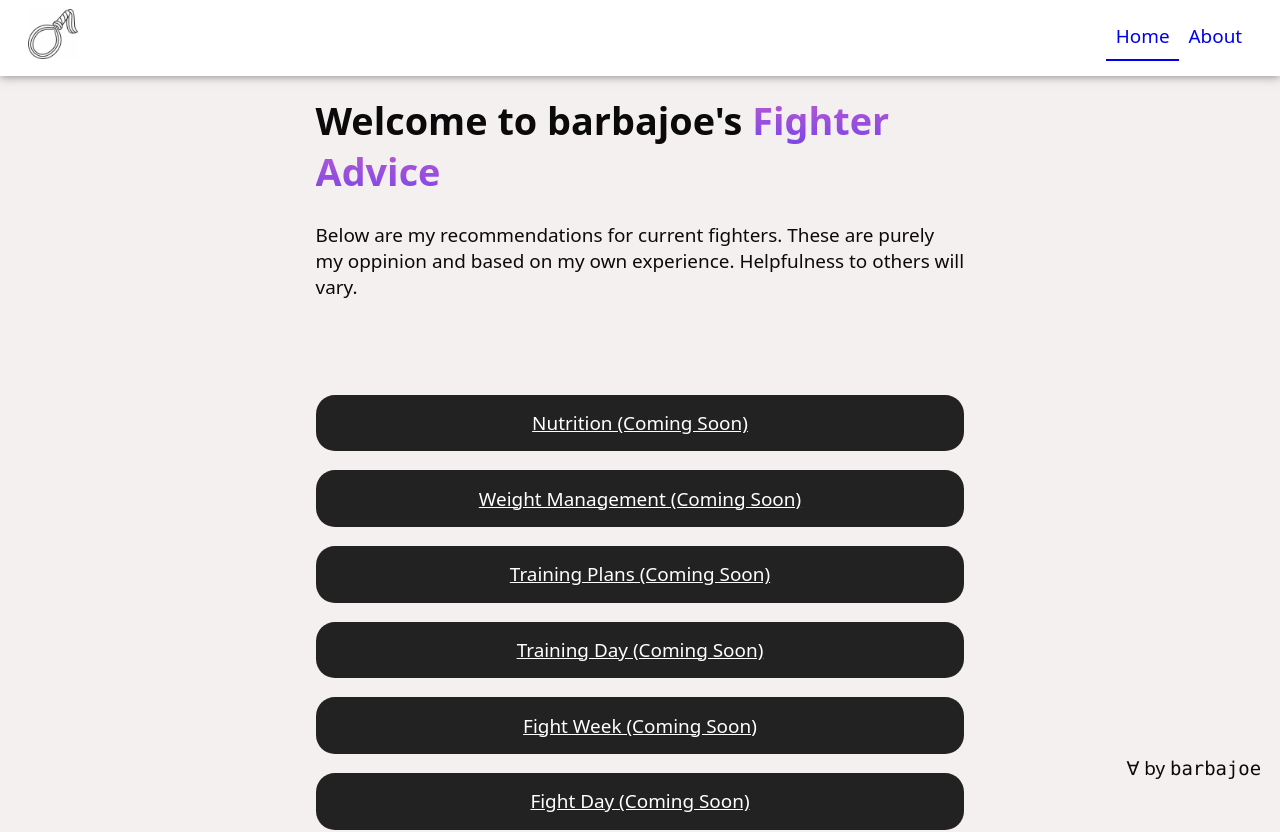
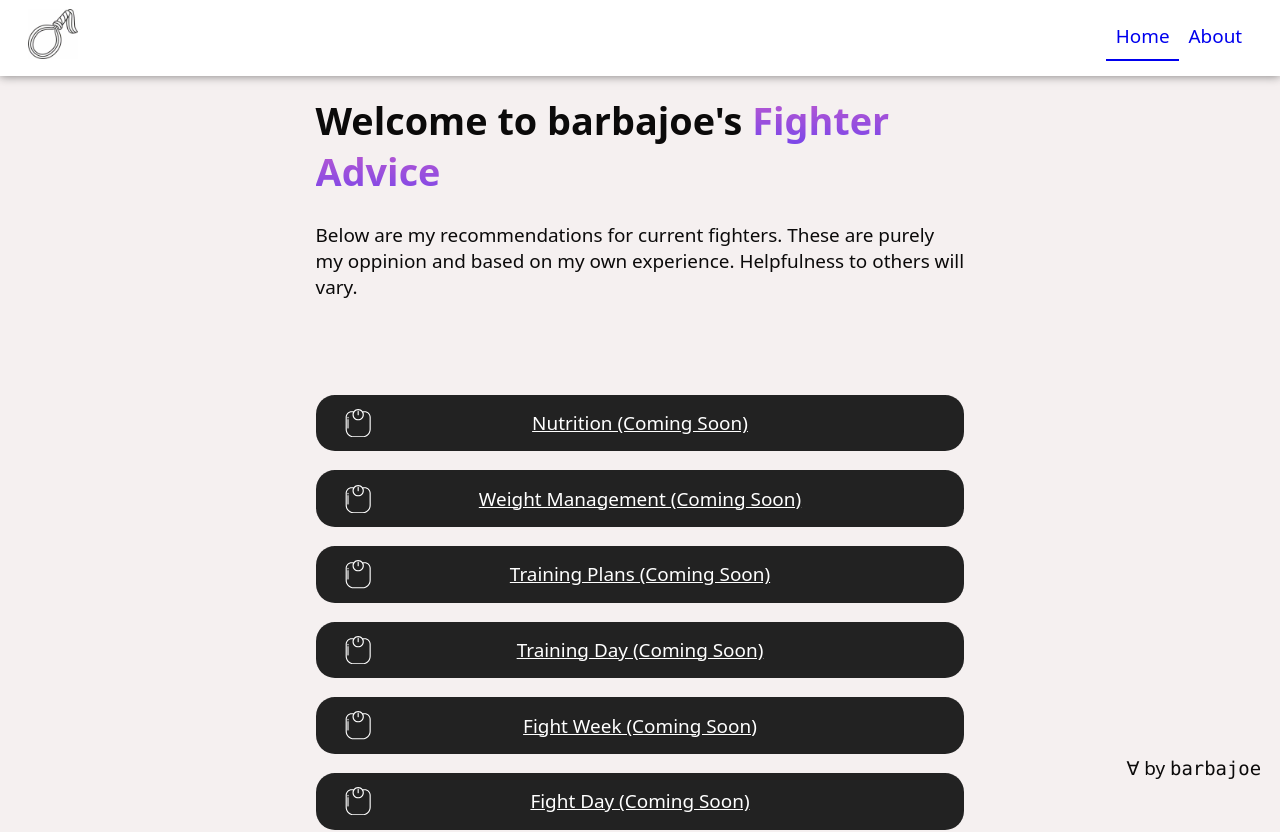
Before and after one commit to Barbacoa08/fighter-advice, a SvelteKit app: page / in a window 1280 px wide. Shown: the top 832 px of the page. Built offline with nearby package versions, Linux system fonts and the light colour scheme.

Commit message:
small hack to get svg icons to work

```diff
--- /dev/null
+++ b/src/lib/icons/Scale.svelte
@@ -0,0 +1,50 @@
+<script>
+  export let width = "1.5rem";
+  export let height = "1.5rem";
+</script>
+
+<svg
+  class={$$props.class}
+  {height}
+  {width}
+  fill="currentColor"
+  viewBox="0 0 512 512"
+>
+  <g>
+    <g>
+      <path
+        d="M374.497,40.175h-37.342C318.466,15.77,289.042,0,255.999,0s-62.466,15.77-81.155,40.175h-37.341
+			c-59.497,0-107.901,48.404-107.901,107.9v216.559C29.601,445.892,95.71,512,176.968,512h158.064
+			c81.258,0,147.366-66.108,147.366-147.366V148.075C482.398,88.579,433.994,40.175,374.497,40.175z M255.999,20.398
+			c45.093,0,81.778,36.686,81.778,81.778s-36.686,81.777-81.778,81.777s-81.778-36.686-81.778-81.778S210.907,20.398,255.999,20.398
+			z M462.001,364.634H462c0,70.011-56.958,126.968-126.968,126.968H176.968C106.957,491.602,50,434.644,50,364.634V148.075
+			c0-48.249,39.254-87.502,87.503-87.502h25.182c-5.691,12.715-8.861,26.795-8.861,41.604c0,56.34,45.835,102.177,102.177,102.177
+			s102.177-45.835,102.177-102.177c0-14.808-3.17-28.888-8.861-41.604h25.182c48.249,0,87.503,39.253,87.503,87.502V364.634z"
+      />
+    </g>
+  </g>
+  <g>
+    <g>
+      <path
+        d="M255.999,33.657c-5.632,0-10.199,4.567-10.199,10.199v58.135c0,5.632,4.567,10.199,10.199,10.199
+			c5.632,0,10.199-4.567,10.199-10.199V43.857C266.199,38.225,261.632,33.657,255.999,33.657z"
+      />
+    </g>
+  </g>
+  <g>
+    <g>
+      <path
+        d="M72.414,182.566c-5.632,0-10.199,4.567-10.199,10.199v149.928c0,5.632,4.567,10.199,10.199,10.199
+			c5.632,0,10.199-4.567,10.199-10.199V192.765C82.613,187.133,78.046,182.566,72.414,182.566z"
+      />
+    </g>
+  </g>
+  <g>
+    <g>
+      <path
+        d="M72.414,139.729c-5.632,0-10.199,4.567-10.199,10.199v10.199c0,5.632,4.567,10.199,10.199,10.199
+			c5.632,0,10.199-4.567,10.199-10.199v-10.199C82.613,144.296,78.046,139.729,72.414,139.729z"
+      />
+    </g>
+  </g>
+</svg>
--- a/src/routes/+page.svelte
+++ b/src/routes/+page.svelte
@@ -1,5 +1,6 @@
 <script lang="ts">
   import TextGradient from "$lib/components/TextGradient.svelte";
+  import Scale from "$lib/icons/Scale.svelte";
 
   import type { PageData } from "./+page.server";
 
@@ -20,9 +21,11 @@
   oppinion and based on my own experience. Helpfulness to others will vary.
 </p>
 
-<ul>
+<ul class="homepage-links">
   {#each links as { href, text } (href)}
-    <li><a {href}>{text}</a></li>
+    <li>
+      <a {href}><Scale class="svg-position" /> {text}</a>
+    </li>
   {/each}
 </ul>
 
@@ -38,7 +41,7 @@
     }
   }
 
-  ul {
+  ul.homepage-links {
     list-style-type: none;
     margin-top: 5rem;
     padding: 0;
@@ -59,6 +62,7 @@
   }
 
   li a {
+    position: relative;
     display: flex;
     justify-content: center;
     align-items: center;
@@ -71,4 +75,14 @@
       transform 0.25s cubic-bezier(0.08, 0.59, 0.29, 0.99) 0s,
       background-color 0.25s cubic-bezier(0.08, 0.59, 0.29, 0.99) 0s;
   }
+
+  /*
+  HACK: use of `:global()` is far from ideal, but it works and is the best workaround from the docs:
+  https://github.com/sveltejs/svelte/issues/2870#issuecomment-498360853
+  */
+  :global(ul.homepage-links li a .svg-position) {
+    position: absolute;
+    left: 1.5rem;
+    color: var(--list-link-color);
+  }
 </style>
```
